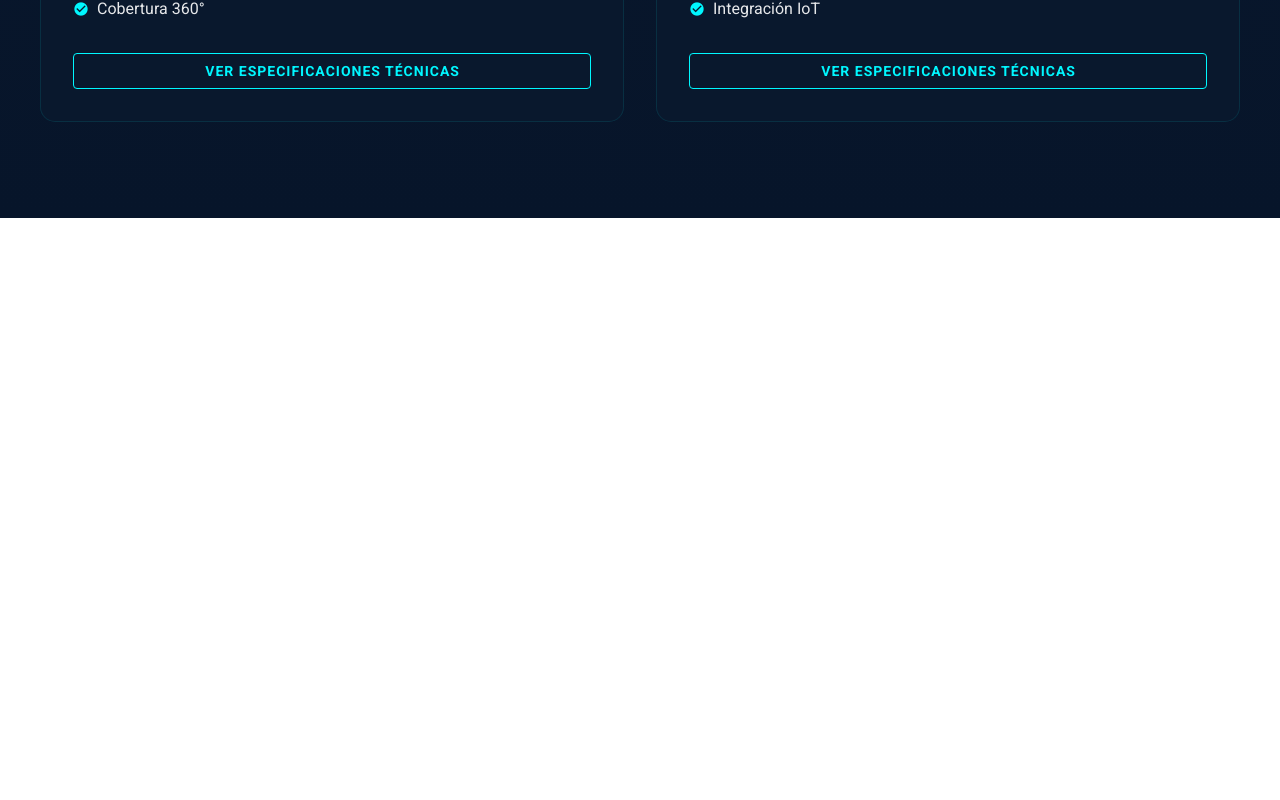
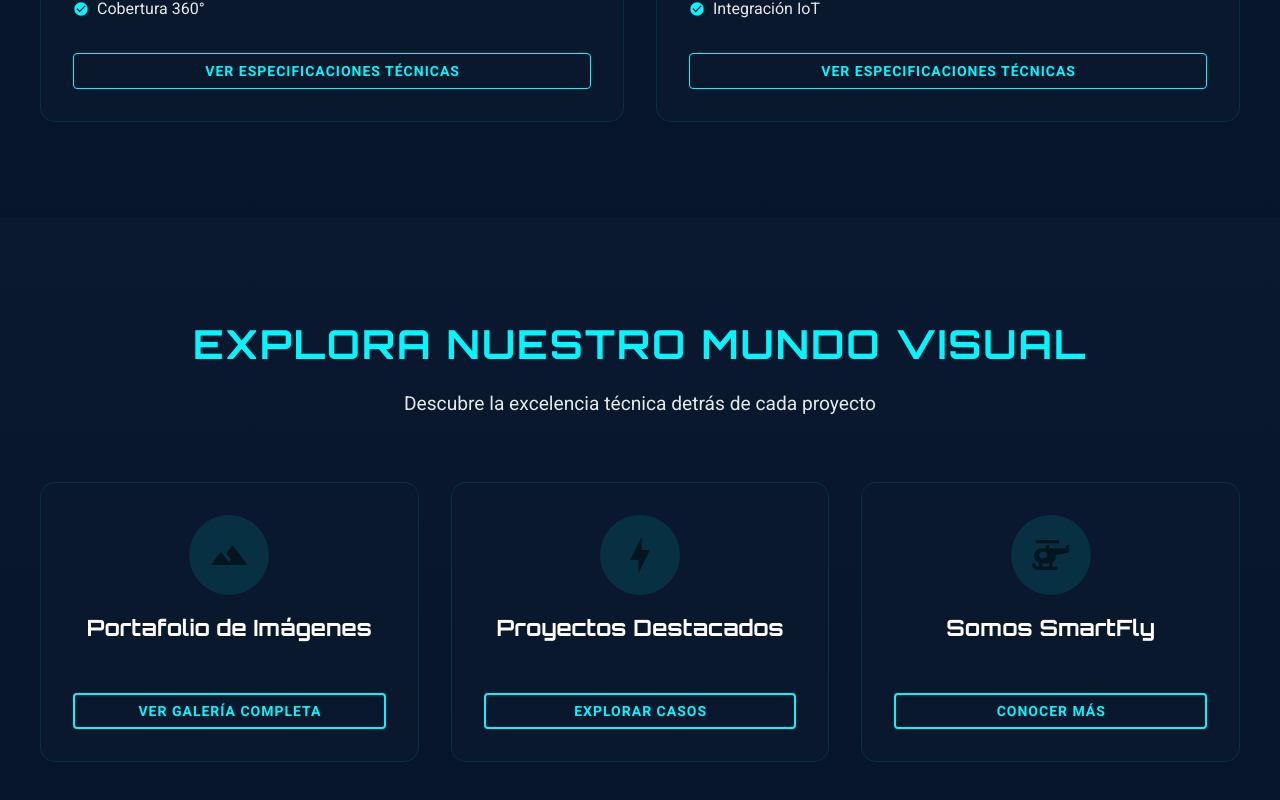
Before and after one commit to dellaquila39/SmartFly-Drone, a Vue app in the folder Drone-Frontend/smartfly/: page / in a window 1280 px wide. Shown: the part 1690-2490 px from the top of the page. Before the commit the page ends 1908 px from the top, so only its background shows below. Built offline with nearby package versions, Linux system fonts and the light colour scheme.

Commit message:
componente galleryproject con su implementacion

```diff
--- /dev/null
+++ b/Drone-Frontend/smartfly/src/components/GalleryProject.vue
@@ -0,0 +1,193 @@
+<template>
+  <section class="project-gateway">
+    <!-- Encabezado -->
+    <div class="section-header" data-aos="fade-up">
+      <h2 class="section-title">Explora Nuestro Mundo Visual</h2>
+      <p class="section-subtitle">Descubre la excelencia técnica detrás de cada proyecto</p>
+    </div>
+
+    <!-- Grid de categorías -->
+    <div class="services-grid">
+      <div
+        v-for="(category, index) in categories"
+        :key="index"
+        class="service-card"
+        data-aos="zoom-in"
+        :data-aos-delay="index * 100"
+      >
+        <div class="card-header">
+          <div class="service-icon-container">
+            <v-icon class="service-icon">{{ category.icon }}</v-icon>
+          </div>
+          <h3 class="service-title">{{ category.name }}</h3>
+        </div>
+
+        <div class="card-body">
+          <v-btn
+            class="details-btn"
+            color="#00f7ff"
+            outlined
+            @click="$router.push(category.route)"
+          >
+            {{ category.btnText }}
+          </v-btn>
+        </div>
+      </div>
+    </div>
+  </section>
+</template>
+
+<script>
+export default {
+  data: () => ({
+    categories: [
+      {
+        name: "Portafolio de Imágenes",
+        icon: "mdi-image-filter-hdr",
+        route: "/portafolio",
+        btnText: "Ver Galería Completa"
+      },
+      {
+        name: "Proyectos Destacados",
+        icon: "mdi-lightning-bolt",
+        route: "/destacados",
+        btnText: "Explorar Casos"
+      },
+      {
+        name: "Somos SmartFly",
+        icon: "mdi-helicopter",
+        route: "/nosotros",
+        btnText: "Conocer Más"
+      }
+    ]
+  })
+}
+</script>
+
+<style scoped>
+/* =================== */
+/* Estructura General */
+/* =================== */
+.project-gateway {
+  padding: 6rem 1.5rem;
+  background: linear-gradient(180deg, #0a192f 0%, #07152a 100%);
+}
+
+.section-header {
+  text-align: center;
+  margin-bottom: 4rem;
+}
+
+.section-title {
+  font-family: 'Orbitron', sans-serif;
+  font-size: 2.5rem;
+  color: #00f7ff;
+  letter-spacing: 2px;
+  margin-bottom: 1rem;
+  text-transform: uppercase;
+}
+
+.section-subtitle {
+  color: rgba(255, 255, 255, 0.9);
+  font-size: 1.2rem;
+  max-width: 800px;
+  margin: 0 auto;
+}
+
+/* =================== */
+/* Grid de Servicios */
+/* =================== */
+.services-grid {
+  display: grid;
+  grid-template-columns: repeat(auto-fit, minmax(300px, 1fr));
+  gap: 2rem;
+  max-width: 1200px;
+  margin: 0 auto;
+}
+
+.service-card {
+  background: rgba(10, 25, 47, 0.8);
+  backdrop-filter: blur(10px);
+  border: 1px solid rgba(0, 247, 255, 0.1);
+  border-radius: 15px;
+  padding: 2rem;
+  transition: all 0.4s cubic-bezier(0.215, 0.61, 0.355, 1);
+}
+
+.service-card:hover {
+  transform: translateY(-10px);
+  box-shadow:
+    0 15px 30px rgba(0, 247, 255, 0.15),
+    0 0 0 2px rgba(0, 247, 255, 0.3);
+}
+
+/* =================== */
+/* Elementos de Tarjeta */
+/* =================== */
+.card-header {
+  text-align: center;
+  margin-bottom: 1.5rem;
+}
+
+.service-icon-container {
+  background: rgba(0, 247, 255, 0.1);
+  width: 80px;
+  height: 80px;
+  border-radius: 50%;
+  margin: 0 auto 1rem;
+  display: flex;
+  align-items: center;
+  justify-content: center;
+}
+
+.service-icon {
+  color: #00f7ff;
+  font-size: 2.5rem !important;
+}
+
+.service-title {
+  font-family: 'Orbitron', sans-serif;
+  color: #fff;
+  font-size: 1.4rem;
+  margin: 0;
+}
+
+.details-btn {
+  margin-top: 1.5rem;
+  width: 100%;
+  font-weight: 600;
+  letter-spacing: 1px;
+  border: 2px solid currentColor !important;
+}
+
+.details-btn:hover {
+  background: rgba(0, 247, 255, 0.1) !important;
+}
+
+/* =================== */
+/* Responsive Design */
+/* =================== */
+@media (max-width: 768px) {
+  .project-gateway {
+    padding: 4rem 1rem;
+  }
+
+  .section-title {
+    font-size: 2rem;
+  }
+
+  .section-subtitle {
+    font-size: 1rem;
+  }
+
+  .services-grid {
+    grid-template-columns: 1fr;
+  }
+}
+
+@media (max-width: 480px) {
+  .section-title {
+    font-size: 1.8rem;
+  }
+}
+</style>
--- a/Drone-Frontend/smartfly/src/views/HomeView.vue
+++ b/Drone-Frontend/smartfly/src/views/HomeView.vue
@@ -2,12 +2,14 @@
   <div class="home-view">
     <HeroSection />
     <ServiceSection />
+    <GalleryProject />
   </div>
 </template>
 
 <script>
   import HeroSection from '@/components/HeroSection.vue';
   import ServiceSection from '@/components/ServiceSection.vue';
+  import GalleryProject from '@/components/GalleryProject.vue';
 
   export default {
     name: 'HomeView',
@@ -15,6 +17,7 @@
     components: {
       HeroSection,
       ServiceSection,
+      GalleryProject
     },
   }
 </script>
```
